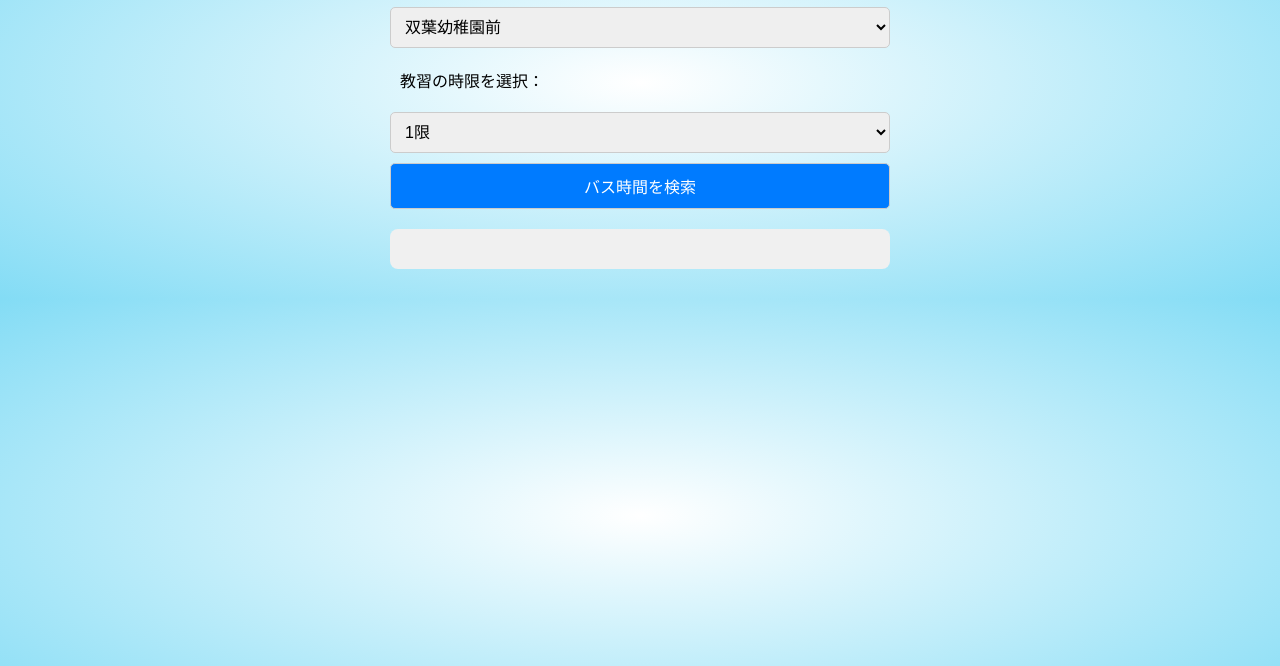
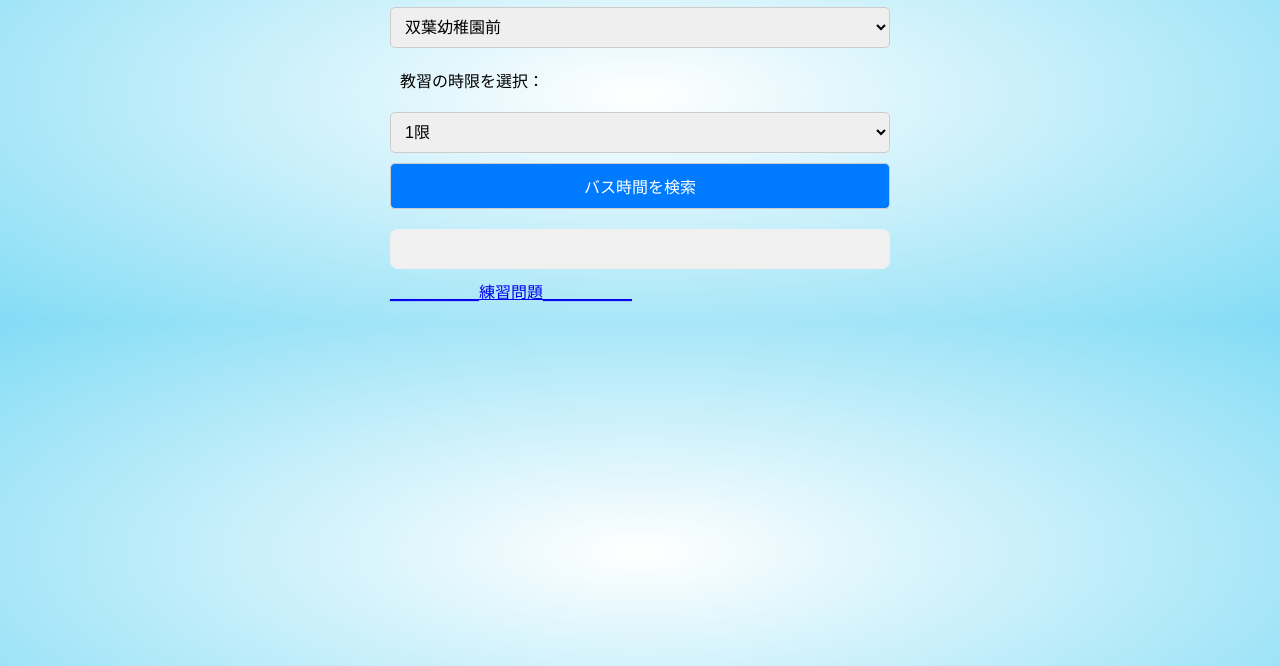
Before and after one commit to Muratayuduki/car, a plain HTML site: page index.html in a window 1280 px wide. Shown: the part 134-800 px from the top of the page. Drawn offline with Linux system fonts and the light colour scheme.

Commit message:
Update index.html

```diff
--- a/index.html
+++ b/index.html
@@ -34,6 +34,7 @@
 
 <div id="result"></div>
 <div id ="home"></div>
+<a href ="https://www.musasi.jp/id-ds/login">__________練習問題__________</a>
 
 <script>
     // 駅前のバス時刻（1限～10限）
```
